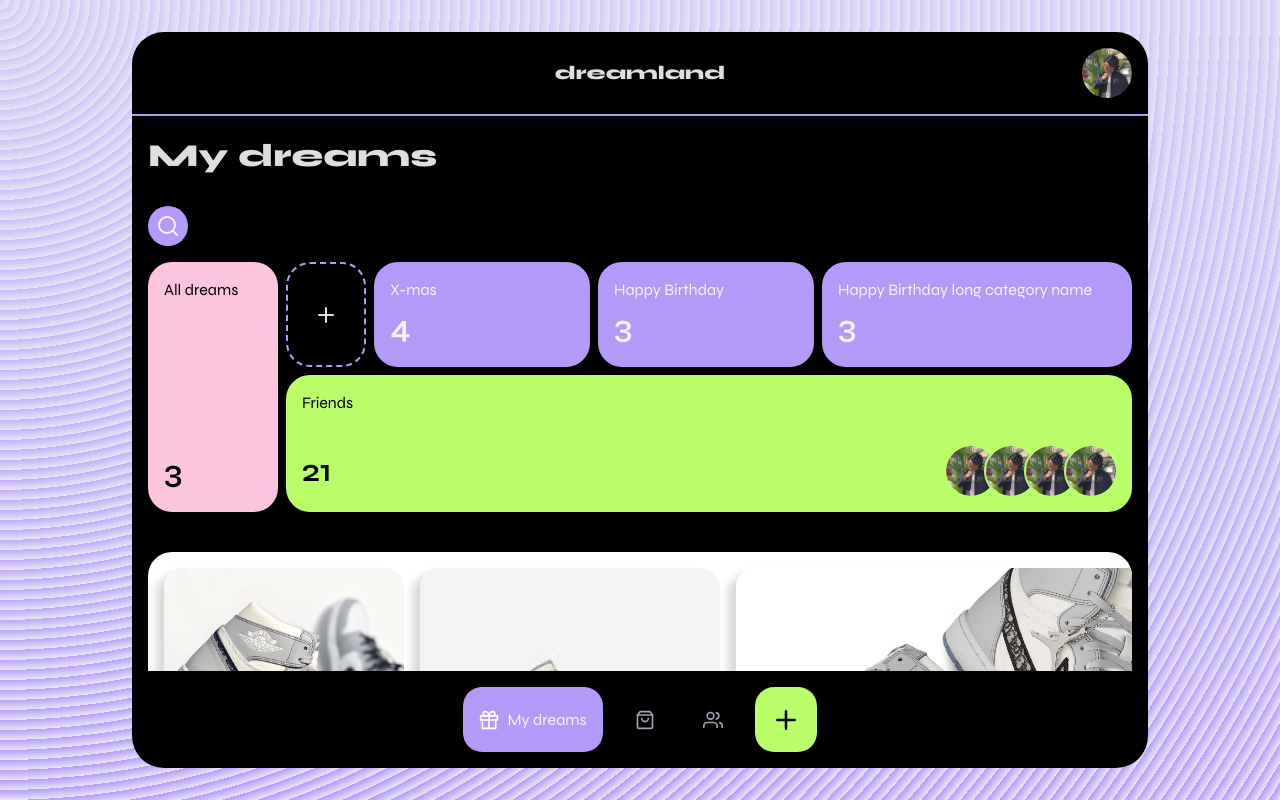
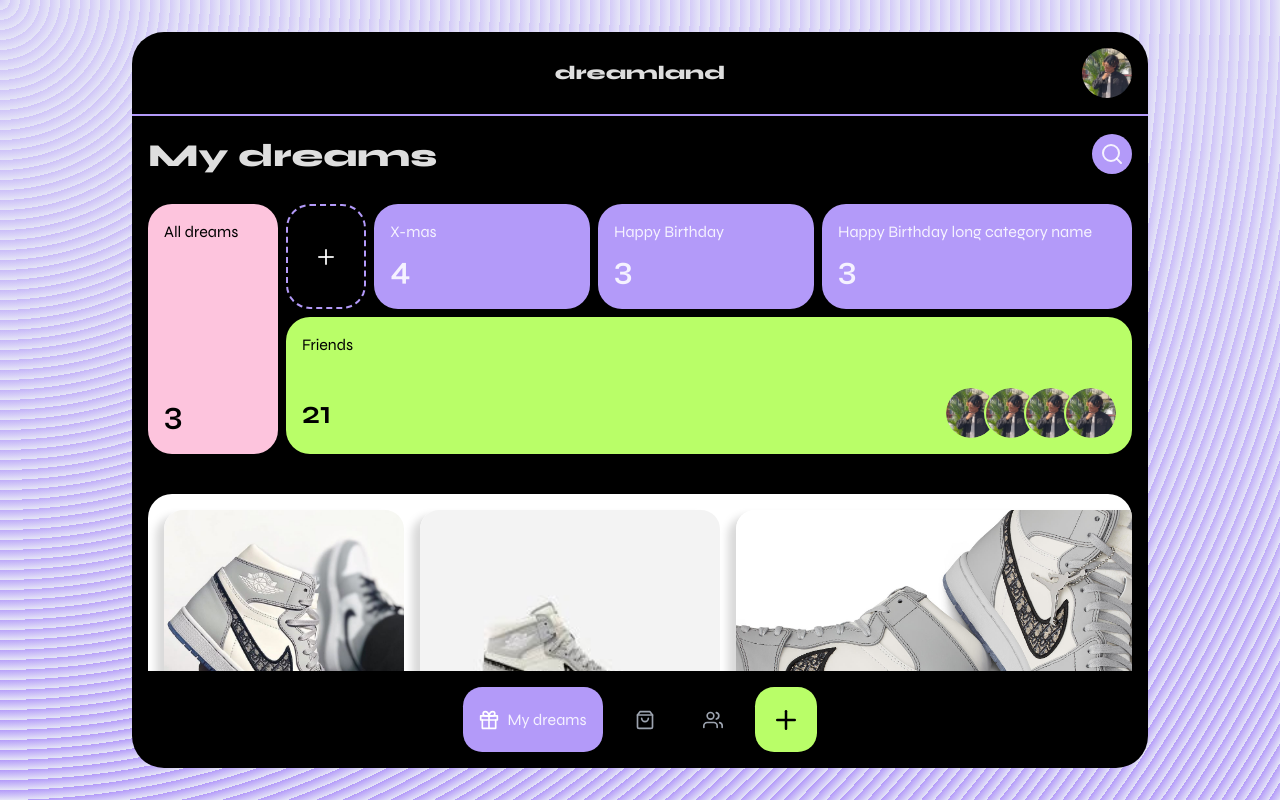
Before and after one commit to plushexe351/wishkey-frontend, a React (Vite) app: page /mydreams in a window 1280 px wide. Built offline with nearby package versions, Linux system fonts and the light colour scheme.

Commit message:
move search to a more accessible position

```diff
--- a/src/components/Search.jsx
+++ b/src/components/Search.jsx
@@ -21,7 +21,7 @@ const Search = ({ value }) => {
           layout
           transition={{ type: "spring", stiffness: 300, damping: 30 }}
           style={{
-            width: searchBarOpen ? "100%" : "40px",
+            width: searchBarOpen ? "calc(100% - 2rem)" : "40px",
           }}
         >
           <Sr
--- a/src/pages/MyDreams.jsx
+++ b/src/pages/MyDreams.jsx
@@ -18,14 +18,16 @@ const MyDreams = () => {
         setSearchBarOpen(false);
       }}
     >
-      <div className="title">My dreams</div>
+      <div className="title">
+        My dreams <Search value="dreams" />
+      </div>
       <motion.div
         className={`page-main`}
         initial={{ opacity: 0, y: 50 }}
         animate={{ opacity: 1, y: 0 }}
         exit={{ opacity: 0, y: -50 }}
       >
-        <Search value="dreams" />
+        {/* <Search value="dreams" /> */}
         <MyDreamsMenu blur={searchBarOpen} />
         <div className={`dreams ${searchBarOpen ? "blur" : ""}`}>
           <div className="dream">
--- a/src/styles/components/_search.scss
+++ b/src/styles/components/_search.scss
@@ -1,4 +1,7 @@
 .search {
+  position: absolute;
+  top: 1rem;
+  right: 1rem;
   margin-top: 2px;
   display: flex;
   justify-content: start;
@@ -9,11 +12,13 @@
   height: 40px;
   padding: 0.5rem;
   transition: all 0.2s ease-in-out;
+  box-shadow: 0 0 0 0.6rem black;
   &.active {
     // padding-left: 1rem;
     padding-block: 2px;
     padding-right: 2px;
     height: 50px;
+    // right: 0;
   }
   input {
     margin-left: 0.5rem;
--- a/src/styles/pages/_page.scss
+++ b/src/styles/pages/_page.scss
@@ -1,6 +1,7 @@
 @use "../abstracts/mixins" as *;
 
 .page {
+  position: relative;
   height: 100%;
   // padding: 1rem;
   width: 100%;
```
